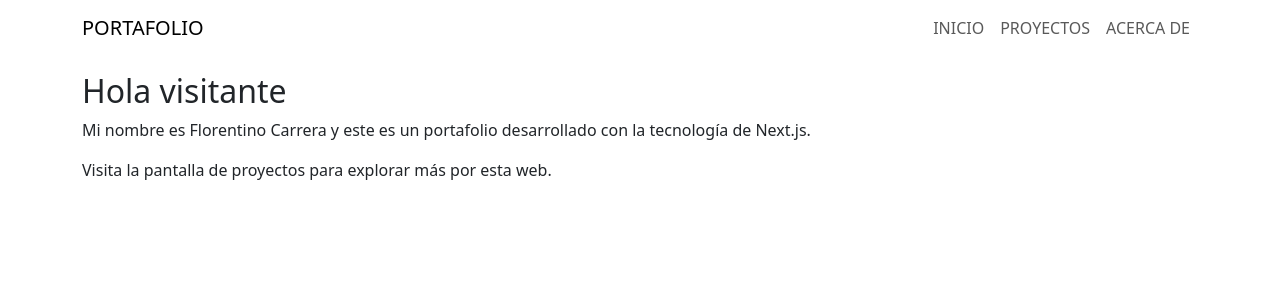
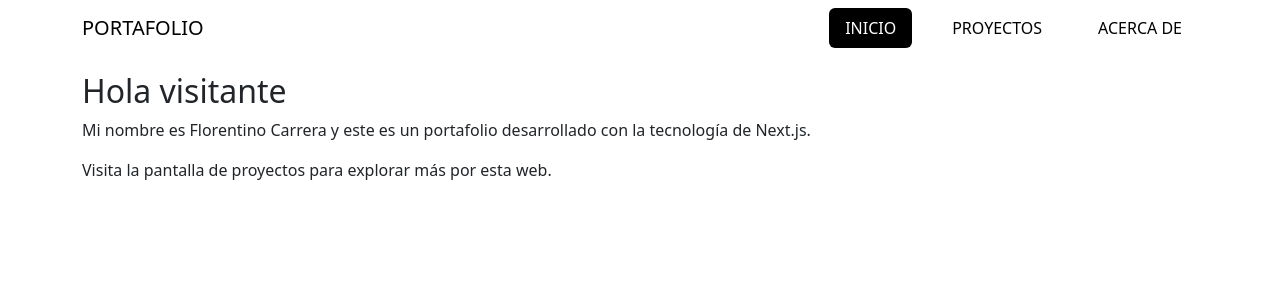
Before and after one commit to DARKATOV/portfolio-nextjs-ts, a Next.js app: page / in a window 1280 px wide. Shown: the top 300 px of the page. Built offline with nearby package versions, Linux system fonts and the light colour scheme.

Commit message:
Creando componente Navigation.

```diff
--- a/components/Navbar.tsx
+++ b/components/Navbar.tsx
@@ -1,4 +1,5 @@
 import Link from 'next/link'
+import { Navigation } from '@/components/Navigation'
 
 export default function Navbar() {
   return (
@@ -18,15 +19,15 @@ export default function Navbar() {
         </button>
 
         <div className="collapse navbar-collapse" id="navbarContent">
-          <ul className="navbar-nav ms-auto mb-2 mb-lg-0">
-            <li className="nav-item">
-              <Link className="nav-link" href="/">INICIO</Link>
+          <ul className="nav nav-pills ms-auto mb-2 mb-lg-0">
+            <li className="nav-item me-4">
+              <Navigation href="/">INICIO</Navigation>
+            </li>
+            <li className="nav-item me-4">
+              <Navigation href="/projects">PROYECTOS</Navigation>
             </li>
             <li className="nav-item">
-              <Link className="nav-link" href="/projects">PROYECTOS</Link>
-            </li>
-            <li className="nav-item">
-              <Link className="nav-link" href="/about">ACERCA DE</Link>
+              <Navigation href="/about">ACERCA DE</Navigation>
             </li>
           </ul>
         </div>
--- /dev/null
+++ b/components/Navigation.tsx
@@ -0,0 +1,27 @@
+import { usePathname } from 'next/navigation'
+import Link from 'next/link'
+
+type Props = {
+  href: string
+  children: string
+}
+
+export function Navigation({ href, children}: Props) {
+  const pathname = usePathname()
+  let isActive: boolean
+
+  if (href === "/") {
+    isActive = pathname.endsWith(href)
+  } else {
+    isActive = pathname.includes(href)
+  }
+
+  return (
+    <Link
+      className={isActive ? "nav-link active" : "nav-link"}
+      href={href}
+    >
+      {children}
+    </Link>
+  )
+}
--- a/styles/globals.css
+++ b/styles/globals.css
@@ -2,3 +2,11 @@ a {
   color: inherit;
   text-decoration: none;
 }
+
+.nav-pills .nav-link.active, .nav-pills .show>.nav-link {
+  background-color: black;
+}
+
+.nav-link, .nav-link:hover {
+  color: black;
+}
```
